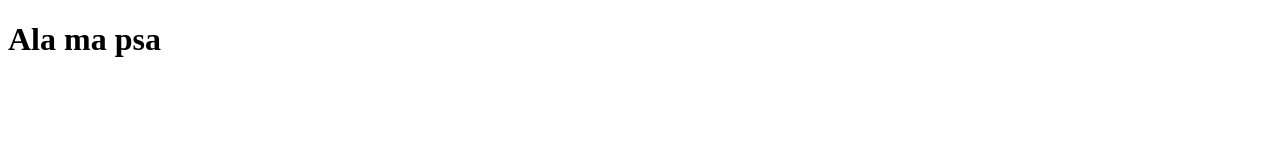
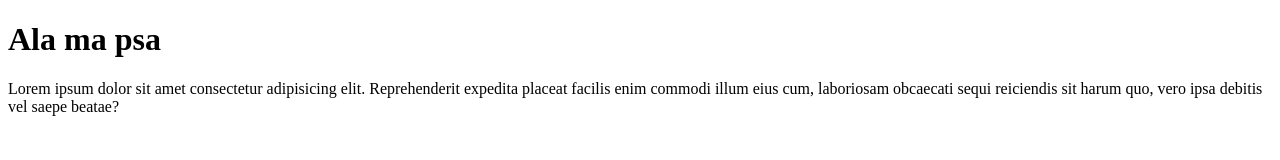
Before and after one commit to Perii7/Gdansk, a plain HTML site: page index.html in a window 1280 px wide. Drawn offline with Linux system fonts and the light colour scheme.

Commit message:
Trzecie zatwierdzenie

```diff
--- a/index.html
+++ b/index.html
@@ -8,5 +8,6 @@
 </head>
 <body>
     <h1>Ala ma psa</h1>
+    <p>Lorem ipsum dolor sit amet consectetur adipisicing elit. Reprehenderit expedita placeat facilis enim commodi illum eius cum, laboriosam obcaecati sequi reiciendis sit harum quo, vero ipsa debitis vel saepe beatae?</p>
 </body>
 </html>
```
